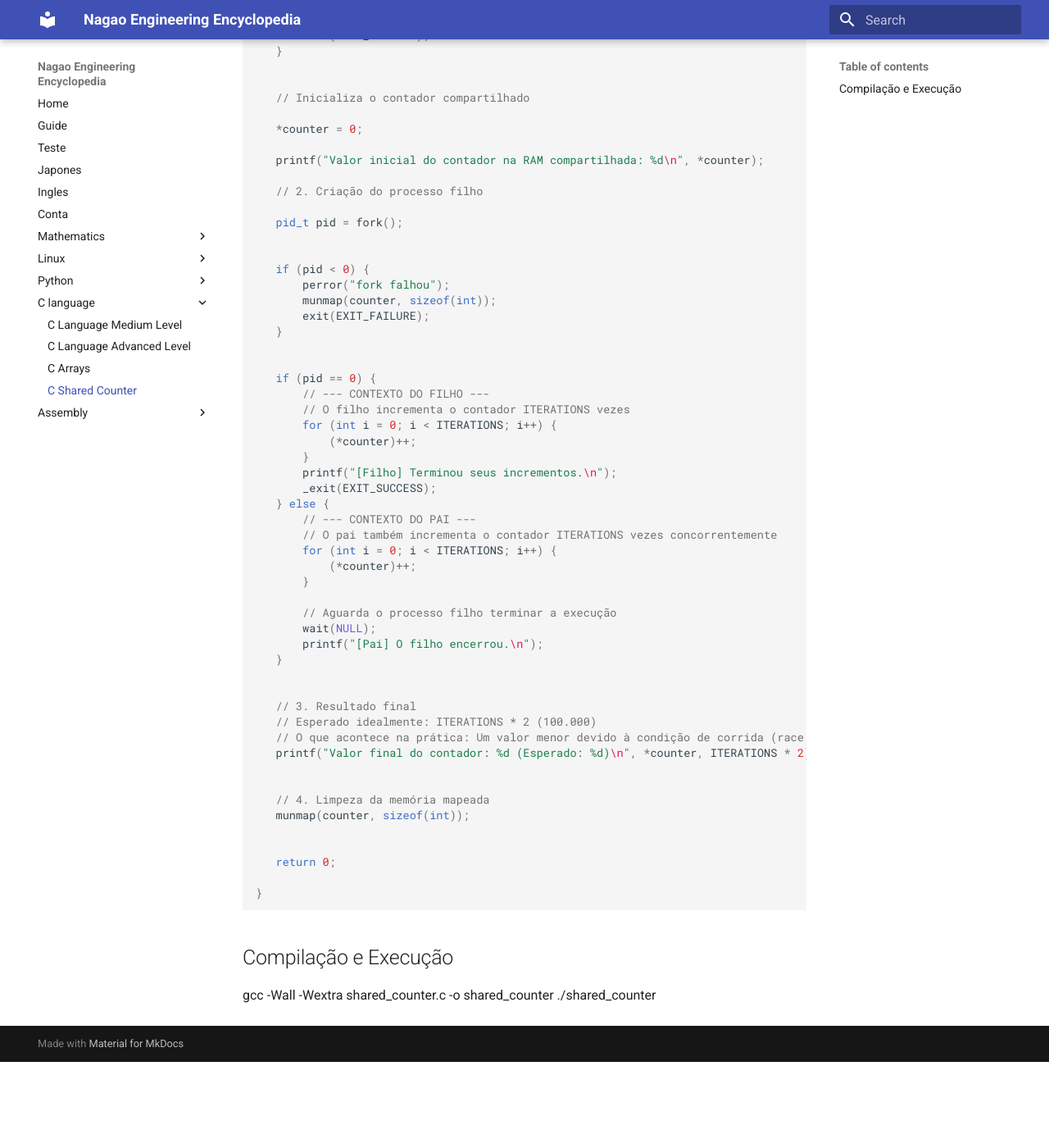
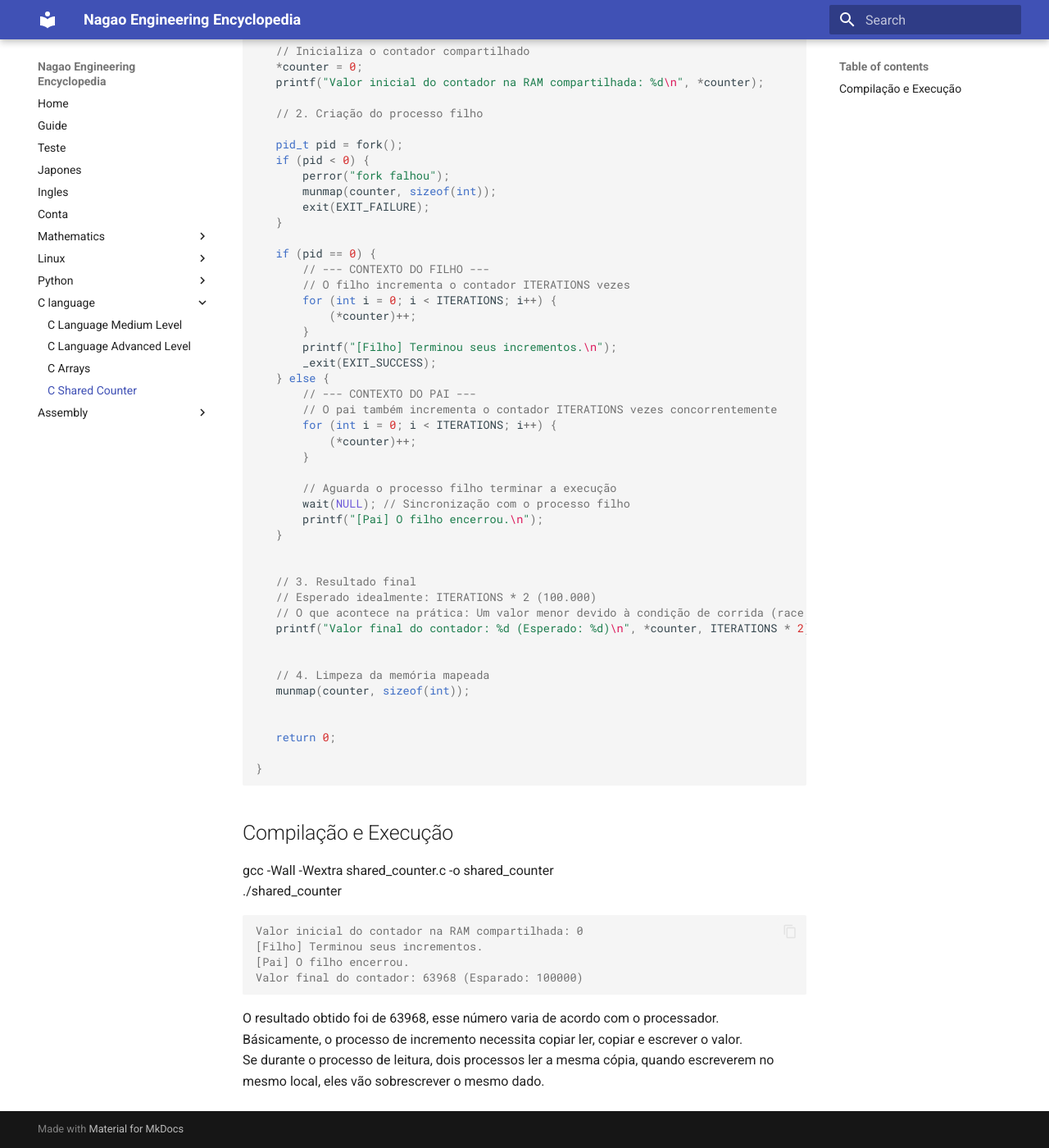
Before and after one commit to NagaoVictor/nagao-engineering, an MkDocs documentation site: the page built from docs/clang/shared_counter.md, in a window 1280 px wide and 1400 px high, scrolled down 1740 px. Shown: the whole window at 82% size. Built offline with MkDocs 1.6.1 and Material for MkDocs 9.7.7, drawn with Linux system fonts in a browser that asks for light colours; before the commit the page ends 3035 px from its top, so only the background shows below that.

Commit message:
Update shared_counter.md

````diff
--- a/docs/clang/shared_counter.md
+++ b/docs/clang/shared_counter.md
@@ -76,31 +76,23 @@ int main(void) {
    int *counter = mmap(NULL, sizeof(int),
                        PROT_READ | PROT_WRITE,
                        MAP_SHARED | MAP_ANONYMOUS, -1, 0);
-
-
    if (counter == MAP_FAILED) {
        perror("mmap falhou");
        exit(EXIT_FAILURE);
    }
 
-
    // Inicializa o contador compartilhado
-
    *counter = 0;
-
    printf("Valor inicial do contador na RAM compartilhada: %d\n", *counter);
 
    // 2. Criação do processo filho
 
    pid_t pid = fork();
-
-
    if (pid < 0) {
        perror("fork falhou");
        munmap(counter, sizeof(int));
        exit(EXIT_FAILURE);
    }
-
 
    if (pid == 0) {
        // --- CONTEXTO DO FILHO ---
@@ -118,7 +110,7 @@ int main(void) {
        }
 
        // Aguarda o processo filho terminar a execução
-       wait(NULL);
+       wait(NULL); // Sincronização com o processo filho
        printf("[Pai] O filho encerrou.\n");
    }
 
@@ -143,5 +135,18 @@ int main(void) {
 
 
 ## Compilação e Execução
-gcc -Wall -Wextra shared_counter.c -o shared_counter
-./shared_counter
+gcc -Wall -Wextra shared_counter.c -o shared_counter <br>
+./shared_counter <br>
+
+
+```output
+Valor inicial do contador na RAM compartilhada: 0
+[Filho] Terminou seus incrementos.
+[Pai] O filho encerrou.
+Valor final do contador: 63968 (Esparado: 100000)
+```
+
+O resultado obtido foi de 63968, esse número varia de acordo com o processador.<br>
+Básicamente, o processo de incremento necessita copiar ler, copiar e escrever o valor.<br>
+Se durante o processo de leitura, dois processos ler a mesma cópia, quando escreverem no <br>
+mesmo local, eles vão sobrescrever o mesmo dado.<br>
````
